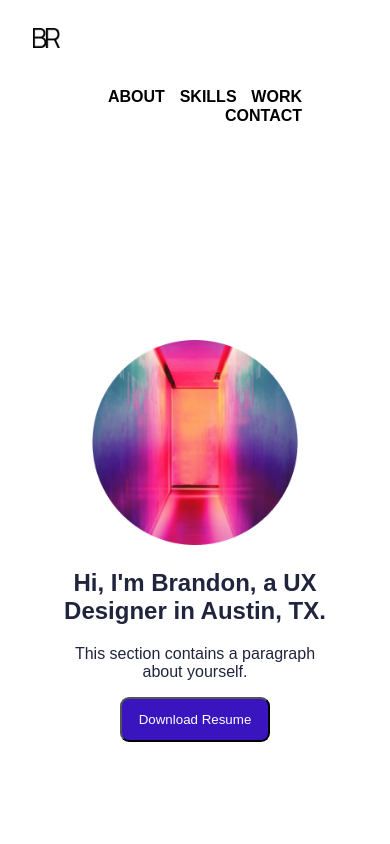
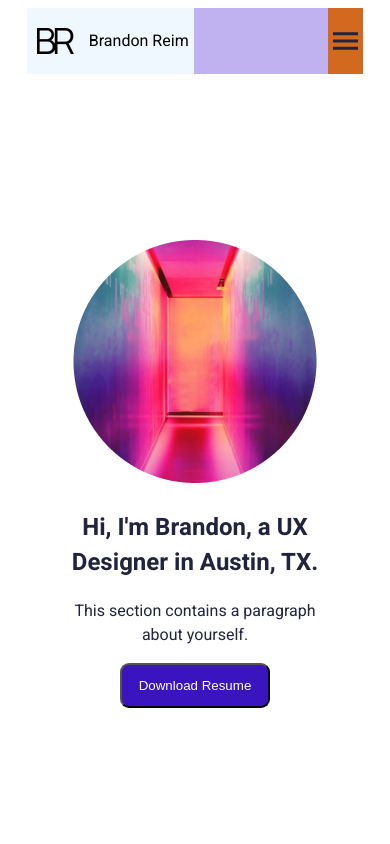
Before and after one commit to brandonrhyme/UX_UI_HW_19, a plain HTML site: page index.html in a window 390 px wide. Shown: the top 844 px of the page. Drawn offline with nearby package versions, Linux system fonts and the light colour scheme.

Commit message:
RWD navbar tweaks (hamburger)
Mobile screens will hide navigation links and instead display hamburger menu icon.

```diff
--- a/CSS/style.css
+++ b/CSS/style.css
@@ -1,4 +1,43 @@
-.inline-block {
+#navBar {
+    display: flex;
+    flex-direction: row;
+    margin: 0px 5%;
+    background-color: hsl(253, 67%, 82%);
+    vertical-align: top;
+    justify-content: space-between;
+}
+.logo {
+    display: flex;
+    flex-direction: row;
+    align-items: center;
+    background-color: aliceblue;
+}
+.logo img {
+    padding: 10px;
+}
+.longformLogo {
+    padding: 5px;
+}
+#mobileNav {
+    display: flex;
+    padding-left: 5px;
+    padding-right: 5px;
+    background-color: chocolate;
+    align-items: center;
+    cursor: pointer;
+}
+#navigationLinks {
+    display: flex;
+    width: 50%;
+    align-items: flex-end;
+    justify-content: space-evenly;
+    background-color: beige;
+}
+#navigationLinks p {
+    cursor: pointer;
+    text-decoration: #3A15BF;
+}
+/* .inline-block {
     display: inline-block;
     vertical-align: middle;
     background-color: #FFFFFF;
@@ -13,8 +52,24 @@
 nav {
     width: 80%;
     text-align: end;
+}
 
+header {
+    height: auto;
+    justify-content: space-between;
+    background-color: #FFFFFF;
 }
+
+ul {
+    background-color: black;
+    font-family: Arial, Helvetica, sans-serif;
+    font-weight: bolder;
+}
+
+li {
+    padding-left: 2%;
+    padding-right: 2%;
+} */
 
 .heroImg {
     display: flex;
@@ -27,11 +82,6 @@ nav {
     background-color: #FFFFFF;
 }
 
-header {
-    height: auto;
-    justify-content: space-between;
-    background-color: #FFFFFF;
-}
 .content {
     max-width: 375px;
     max-height: fit-content;
@@ -40,18 +90,6 @@ header {
     padding: 50px;
     color: #21243d;
 }
-
-ul {
-    /* background-color: black; */
-    font-family: Arial, Helvetica, sans-serif;
-    font-weight: bolder;
-}
-
-li {
-    padding-left: 2%;
-    padding-right: 2%;
-}
-
 
 footer {
     background-color: #FFFFFF;
@@ -101,13 +139,25 @@ footer {
     justify-content: center;
 }
 
-@media only screen and (max-width: 600) {
+@media only screen and (min-width: 1000px) {
+    #mobileNav {
+        display: none;
+    }
+}
+
+@media only screen and (max-width: 1000px) {
+    #navigationLinks {
+        display: none;
+    }
+}
+
+@media only screen and (max-width: 600px) {
 
 }
 
 /*           Styles        */
 
-h1 {
+/* h1 {
     font-family: Arial, Helvetica, sans-serif;
 }
 p {
@@ -121,6 +171,9 @@ h3 {
 }
 h4 {
     font-family: Arial, Helvetica, sans-serif;
+} */
+body {
+    font-family: 'Heebo', sans-serif;
 }
 button {
     width: 150px;
--- a/index.html
+++ b/index.html
@@ -1,35 +1,39 @@
 <!DOCTYPE HTML>
 <link rel="stylesheet" href="CSS/style.css">
+<link href="https://fonts.googleapis.com/css?family=Heebo:100,200,300,400,500,600,700,800,900&display=swap" rel="stylesheet">
 <HTML>
     <head>
-        <title></title>
+        <title>Brandon Reim's UX/UI Portfolio</title>
         <style>
-            img {
+            /* img {
                 max-width: 75%;
-                height: auto;
-            }
+                height: fit-content;
+            } */
         </style>
     </head>
     <body>
-        <header class="navigation">
-            <div class="inline-block logo">
+        <nav id="navBar">
+            <div class="logo">
                 <img src="Images/Personal Logo.png">
+                <div class="longformLogo">
+                <p>Brandon Reim</p></div>
             </div>
-            <nav class="inline-block">
-                <ul>
-                    <li class="inline-block">ABOUT</li>
-                    <li class="inline-block">SKILLS</li>
-                    <li class="inline-block">WORK</li>
-                    <li class="inline-block">CONTACT</li>
+            <div id="navigationLinks">
+                <p>ABOUT</p>
+                <p>SKILLS</p>
+                <p>WORK</p>
+                <p>CONTACT</p>
                 <!--<nav class="nav nav-pills flex-column flex-sm-row">
                         <a class="flex-sm-fill text-sm-center nav-link active" aria-current="page" href="#">Active</a>
                         <a class="flex-sm-fill text-sm-center nav-link" href="#">Longer nav link</a>
                         <a class="flex-sm-fill text-sm-center nav-link" href="#">Link</a>
                         <a class="flex-sm-fill text-sm-center nav-link disabled" href="#" tabindex="-1" aria-disabled="true">Disabled</a>
                 </nav>-->
-                </ul>
-            </nav>
-        </header>
+            </div>
+            <div id="mobileNav">
+                <img id="hamburgerIcon" src="Images/VectorHamburger.png">
+            </div>
+        </nav>
         <section class="heroImg">
             <div class="content">
                 <img src="images/Headshot.png">
--- a/js/index.js
+++ b/js/index.js
@@ -1,6 +1,22 @@
 console.log("Your index.js file is loaded correctly!")
+
+//  Zoom Hero Content Animation
+
 $(document).ready(function(){
     $("button").hover(function(){
         $("div.content").css("scale" , "1.3")
   });
 });
+
+//  Hamburger Menu Dropdown (Borrowed from Activity 19.1?)
+//  >> first need to apply media query for hamburger icon <<
+
+$("#toggle").on("click", function(){
+    $("#dropDown").slideToggle();
+  });
+
+//  Fade In Skills & Work Items
+
+
+
+//  Button State Animations
```
Also changed, not shown: Images/VectorHamburger.png (added), 2 other files.
